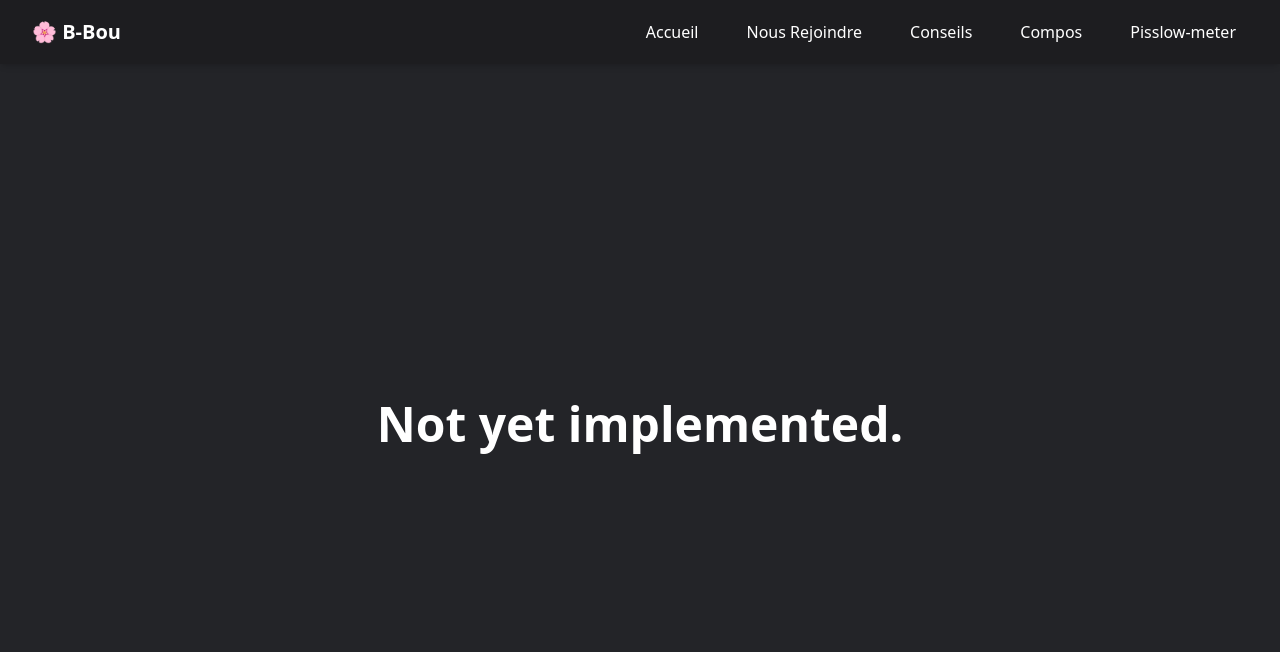
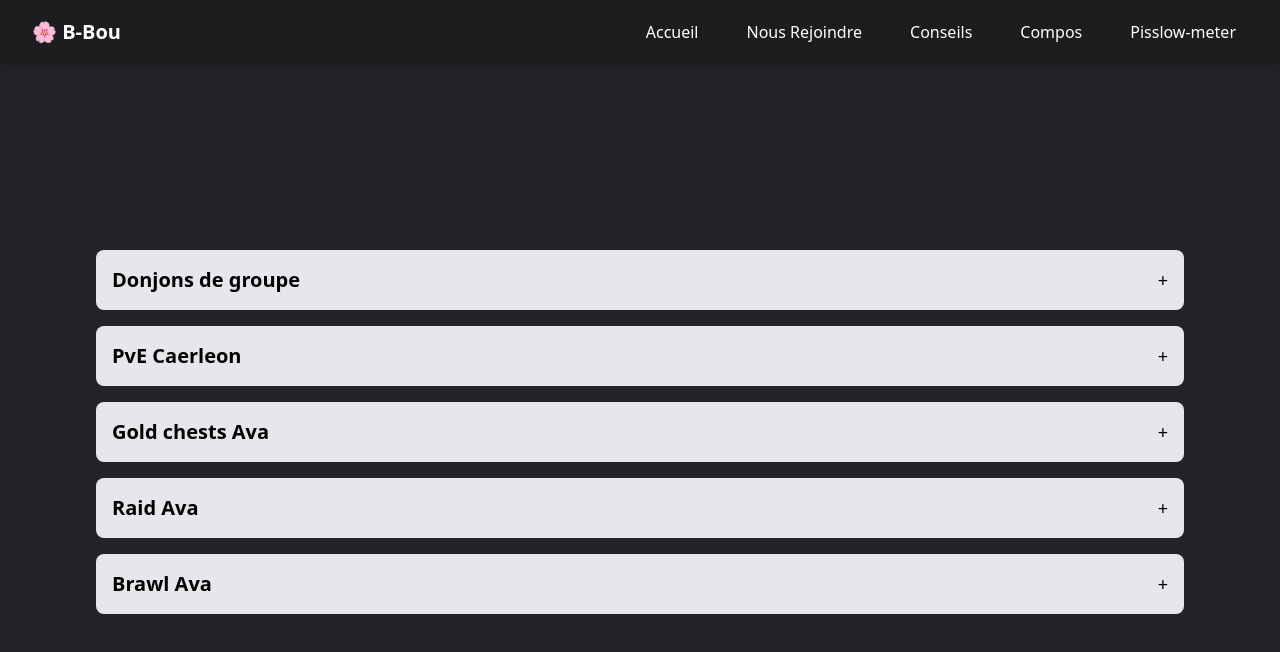
Before and after one commit to Amaroke/B-Bou, a React (Vite) app: page /compos in a window 1280 px wide. Shown: the top 652 px of the page. Built offline with nearby package versions, Linux system fonts and the light colour scheme.

Commit message:
Add compos

```diff
--- a/src/pages/Compos.tsx
+++ b/src/pages/Compos.tsx
@@ -1,12 +1,67 @@
-import React from "react";
+import React, { useState } from "react";
 
 const Compos: React.FC = () => {
+  const [openIndex, setOpenIndex] = useState<number | null>(null);
+
+  const sheets = [
+    {
+      title: "Donjons de groupe",
+      url: "https://docs.google.com/spreadsheets/d/e/2PACX-1vQXcgSYChYhsoh8pjv6s2AjL3Ox3UrQfmbJmJl115c0iS9clC6D5a8MXWAVogKL5XS8L8BQBN5UlDDb/pubhtml?gid=1167427530&single=true",
+    },
+    {
+      title: "PvE Caerleon",
+      url: "https://docs.google.com/spreadsheets/d/e/2PACX-1vQXcgSYChYhsoh8pjv6s2AjL3Ox3UrQfmbJmJl115c0iS9clC6D5a8MXWAVogKL5XS8L8BQBN5UlDDb/pubhtml?gid=1341050172&single=true",
+    },
+    {
+      title: "Gold chests Ava",
+      url: "https://docs.google.com/spreadsheets/d/e/2PACX-1vQXcgSYChYhsoh8pjv6s2AjL3Ox3UrQfmbJmJl115c0iS9clC6D5a8MXWAVogKL5XS8L8BQBN5UlDDb/pubhtml?gid=1364612249&single=true",
+    },
+    {
+      title: "Raid Ava",
+      url: "https://docs.google.com/spreadsheets/d/e/2PACX-1vQXcgSYChYhsoh8pjv6s2AjL3Ox3UrQfmbJmJl115c0iS9clC6D5a8MXWAVogKL5XS8L8BQBN5UlDDb/pubhtml?gid=656523873&single=true",
+    },
+    {
+      title: "Brawl Ava",
+      url: "https://docs.google.com/spreadsheets/d/e/2PACX-1vQXcgSYChYhsoh8pjv6s2AjL3Ox3UrQfmbJmJl115c0iS9clC6D5a8MXWAVogKL5XS8L8BQBN5UlDDb/pubhtml?gid=1267007128&single=true",
+    },
+  ];
+
+  const toggleSheet = (index: number) => {
+    setOpenIndex(openIndex === index ? null : index);
+  };
+
   return (
-    <section className="min-h-screen w-full flex flex-col pt-16 overflow-x-hidden text-white text-center">
-      <div className="flex flex-col items-center justify-center flex-grow text-center px-6 sm:px-8 md:px-12 lg:px-16 xl:px-24 w-full">
-        <h1 className="text-3xl sm:text-4xl md:text-5xl font-bold text-white mt-4 mb-6 sm:mb-8">
-          Not yet implemented.
-        </h1>
+    <section className="min-h-screen w-full flex flex-col pt-16 overflow-x-hidden">
+      <div className="flex flex-col items-center justify-center flex-grow text-center px-6 sm:px-8 md:px-12 lg:px-16 xl:px-24 w-full my-8">
+        <div className="space-y-4 w-full">
+          {sheets.map((sheet, index) => (
+            <div key={index} className="bg-gray-200 rounded-lg p-4">
+              <div
+                className="cursor-pointer flex items-center justify-between"
+                onClick={() => toggleSheet(index)}
+              >
+                <h2 className="text-xl font-semibold text-black">
+                  {sheet.title}
+                </h2>
+                <span className="text-lg">
+                  {openIndex === index ? "-" : "+"}
+                </span>
+              </div>
+
+              {openIndex === index && (
+                <div className="mt-4 flex justify-center items-center">
+                  <iframe
+                    src={sheet.url}
+                    width="90%"
+                    height="500"
+                    title={`Feuille ${index + 1}`}
+                    className="border-none"
+                  ></iframe>
+                </div>
+              )}
+            </div>
+          ))}
+        </div>
       </div>
     </section>
   );
```
